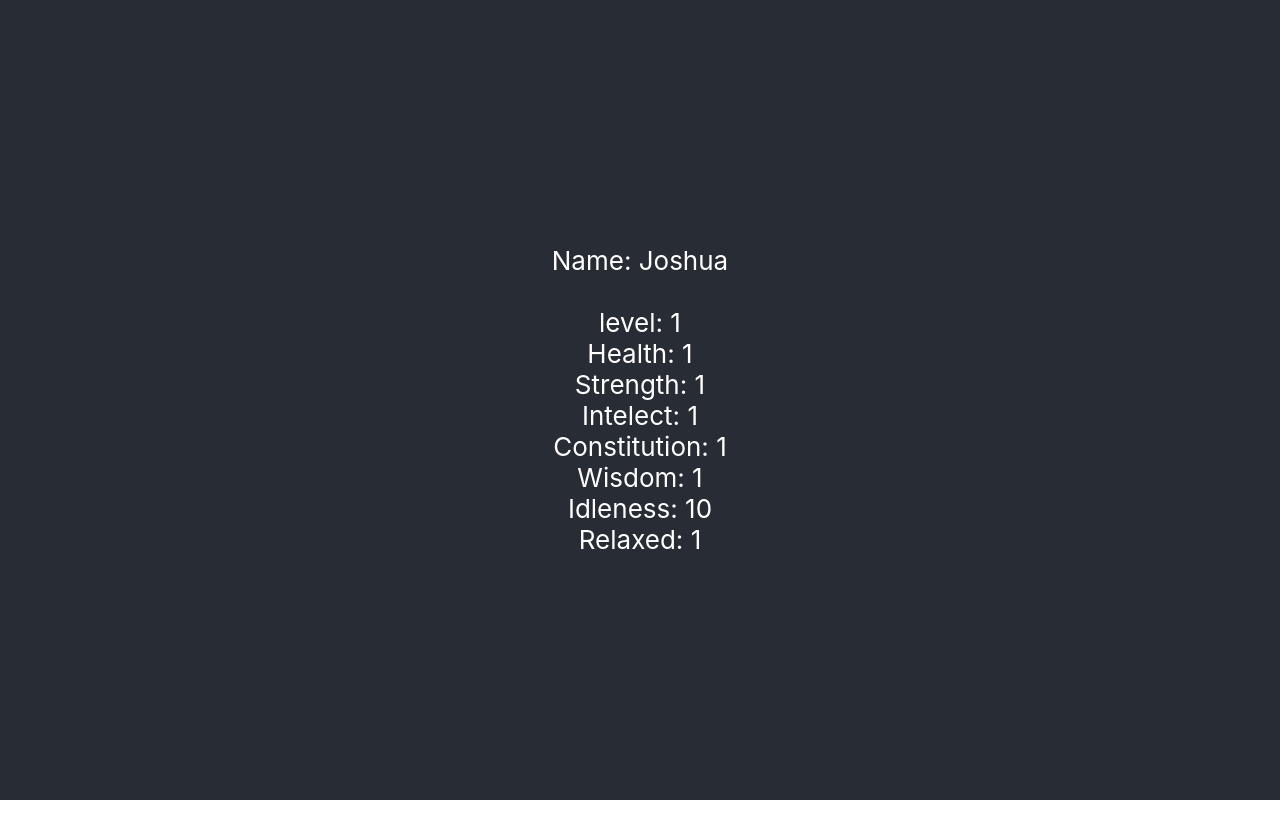
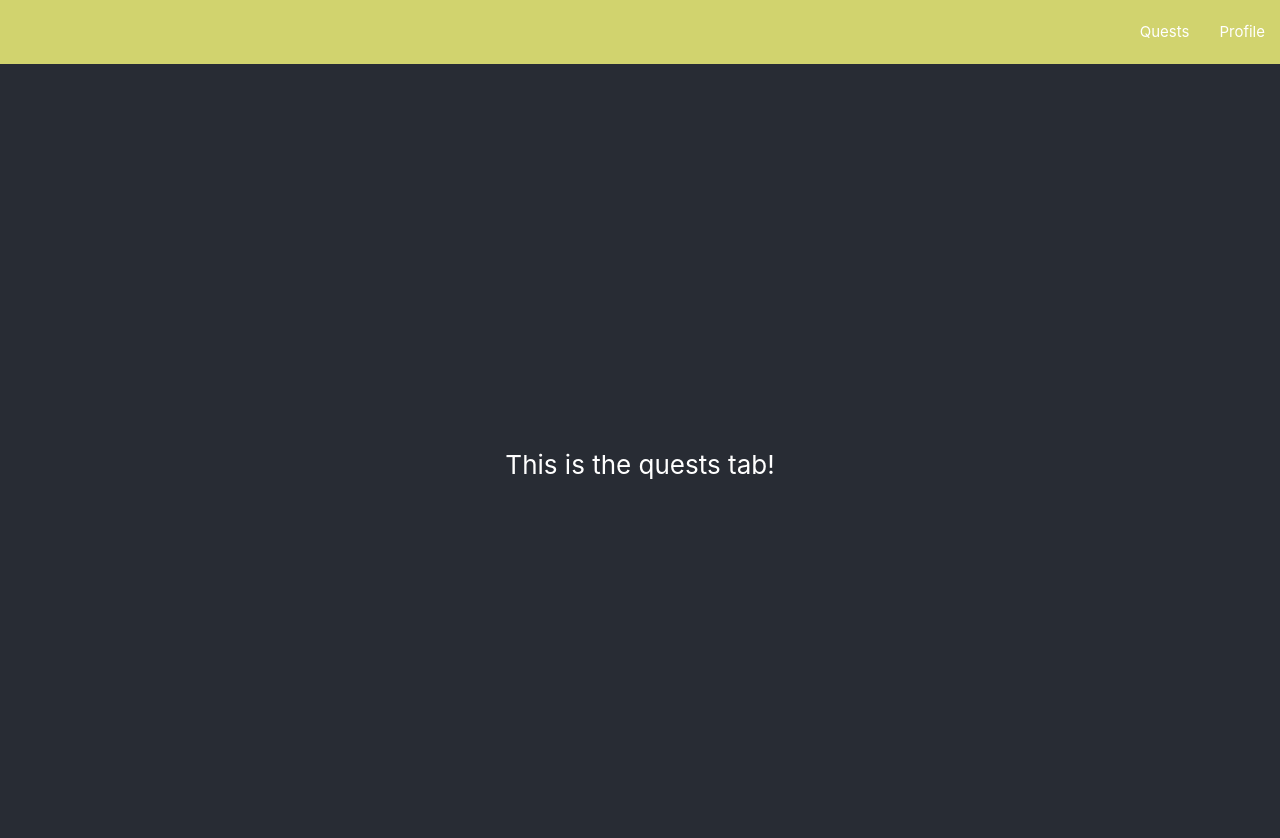
Before and after one commit to JoshuaBevers/React-Solo-Frontend, a React (Create React App) app in the folder ui/: page /1/quests in a window 1280 px wide. Shown: the top 838 px of the page. Before the commit the page ends 800 px from the top, so only its background shows below. Built offline with nearby package versions, Linux system fonts and the light colour scheme.

Commit message:
Added Router. Created placeholder for quests screen. Added Nav bar.

```diff
--- a/ui/src/App.css
+++ b/ui/src/App.css
@@ -36,3 +36,7 @@
     transform: rotate(360deg);
   }
 }
+
+.nav-wrapper {
+  background-color: rgb(209, 211, 110);
+}
--- a/ui/src/App.js
+++ b/ui/src/App.js
@@ -1,14 +1,42 @@
 import React from "react";
 import "./App.css";
+import { BrowserRouter as Router, Link, Route } from "react-router-dom";
+
+//components
 import Profile from "./components/profile";
+import Quests from "./components/quests";
 
 function App() {
   return (
     <div className="App">
-      <header></header>
-      <body className="App-header">
-        <Profile />
-      </body>
+      <link
+        rel="stylesheet"
+        href="https://cdnjs.cloudflare.com/ajax/libs/materialize/1.0.0/css/materialize.min.css"
+      />
+      <script src="https://cdnjs.cloudflare.com/ajax/libs/materialize/1.0.0/js/materialize.min.js"></script>
+      <Router>
+        <nav>
+          <div className="nav-wrapper">
+            {/* <a href="#" class="brand-logo">
+              Logo
+            </a> */}
+
+            <ul id="nav-mobile" className="right hide-on-med-and-down">
+              <li>
+                <Link to={`/user/quests`}>Quests</Link>
+              </li>
+
+              <li>
+                <Link to={`/user/profile`}>Profile</Link>
+              </li>
+            </ul>
+          </div>
+        </nav>
+        <div className="App-header">
+          {<Route path="/:user?/quests" component={Quests}></Route>}
+          {<Route path="/:user?/profile" component={Profile}></Route>}
+        </div>
+      </Router>
     </div>
   );
 }
--- /dev/null
+++ b/ui/src/component_css/profile.css
@@ -0,0 +1,3 @@
+nav {
+  background-color: orange;
+}
--- a/ui/src/components/profile.jsx
+++ b/ui/src/components/profile.jsx
@@ -1,4 +1,5 @@
 import React, { Component } from "react";
+import "../component_css/profile.css";
 import { Player } from "../interfaces/player";
 
 class Profile extends Component {
--- /dev/null
+++ b/ui/src/components/quests.jsx
@@ -0,0 +1,28 @@
+import React, { Component } from "react";
+import "../component_css/profile.css";
+import { Player } from "../interfaces/player";
+
+class Quests extends Component {
+  state = {
+    player: {},
+  };
+
+  getPlayer = () => {
+    //grabs player
+    console.log("The player has been grabbed.");
+  };
+
+  componentDidMount() {
+    this.getPlayer();
+  }
+
+  render() {
+    return (
+      <div>
+        <p> This is the quests tab!</p>
+      </div>
+    );
+  }
+}
+
+export default Quests;
```
Also changed, not shown: 2 other files (tests, documents, lock files or other folders).
